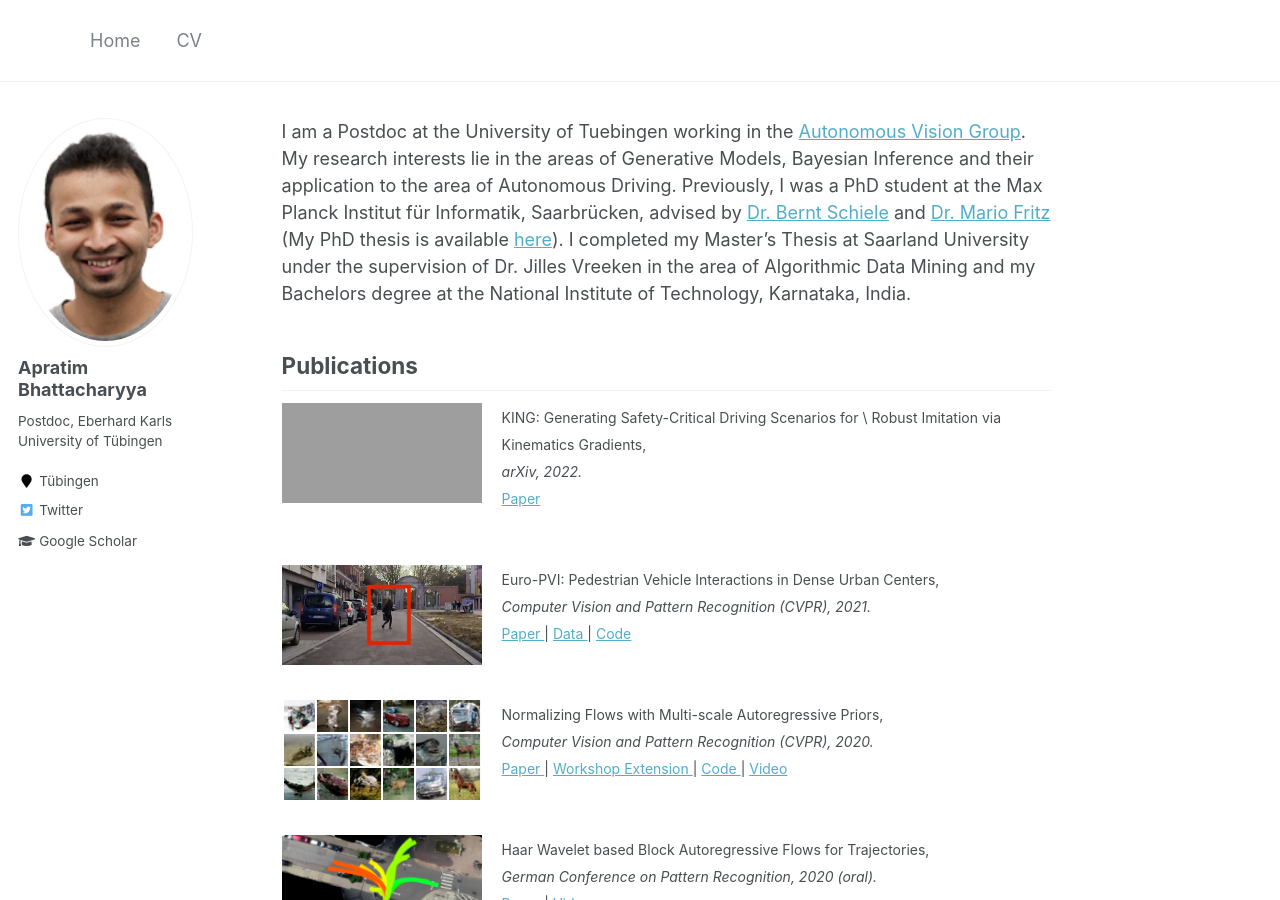
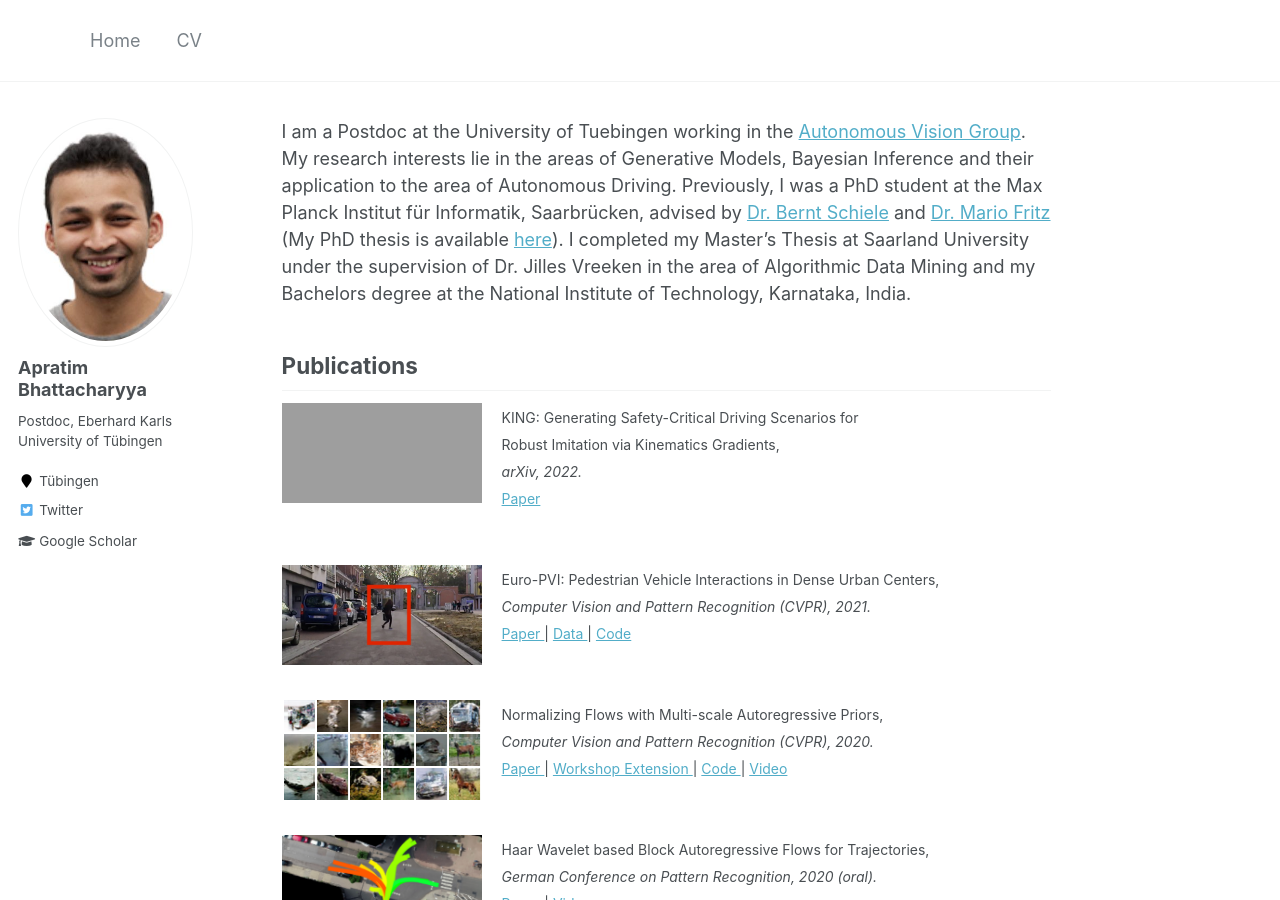
Before and after one commit to apratimbhattacharyya18/apratimbhattacharyya18, a Jekyll site: the page built from _pages/about.md, in a window 1280 px wide and 900 px high. Built offline with Jekyll 4.4.1, drawn with Linux system fonts in a browser that asks for light colours; grey boxes are pictures that could not be loaded.

Commit message:
king added

```diff
--- a/_pages/about.md
+++ b/_pages/about.md
@@ -10,7 +10,7 @@ I am a Postdoc at the University of Tuebingen working in the [Autonomous Vision
 
 ## Publications
 
-<img style="float: left; height:100px; width:200px; margin-right:20px" src="/images/papers/king.png" alt="king" title="king" /> <span style="font-size:14px;">KING: Generating Safety-Critical Driving Scenarios for \\ Robust Imitation via Kinematics Gradients, <br/> <i> arXiv, 2022. </i> <br/>
+<img style="float: left; height:100px; width:200px; margin-right:20px" src="/images/papers/king.png" alt="king" title="king" /> <span style="font-size:14px;">KING: Generating Safety-Critical Driving Scenarios for <br/> Robust Imitation via Kinematics Gradients, <br/> <i> arXiv, 2022. </i> <br/>
 <a href="https://arxiv.org/abs/2204.13683"> Paper </a>
 </span>
 <br><br><br>
```
